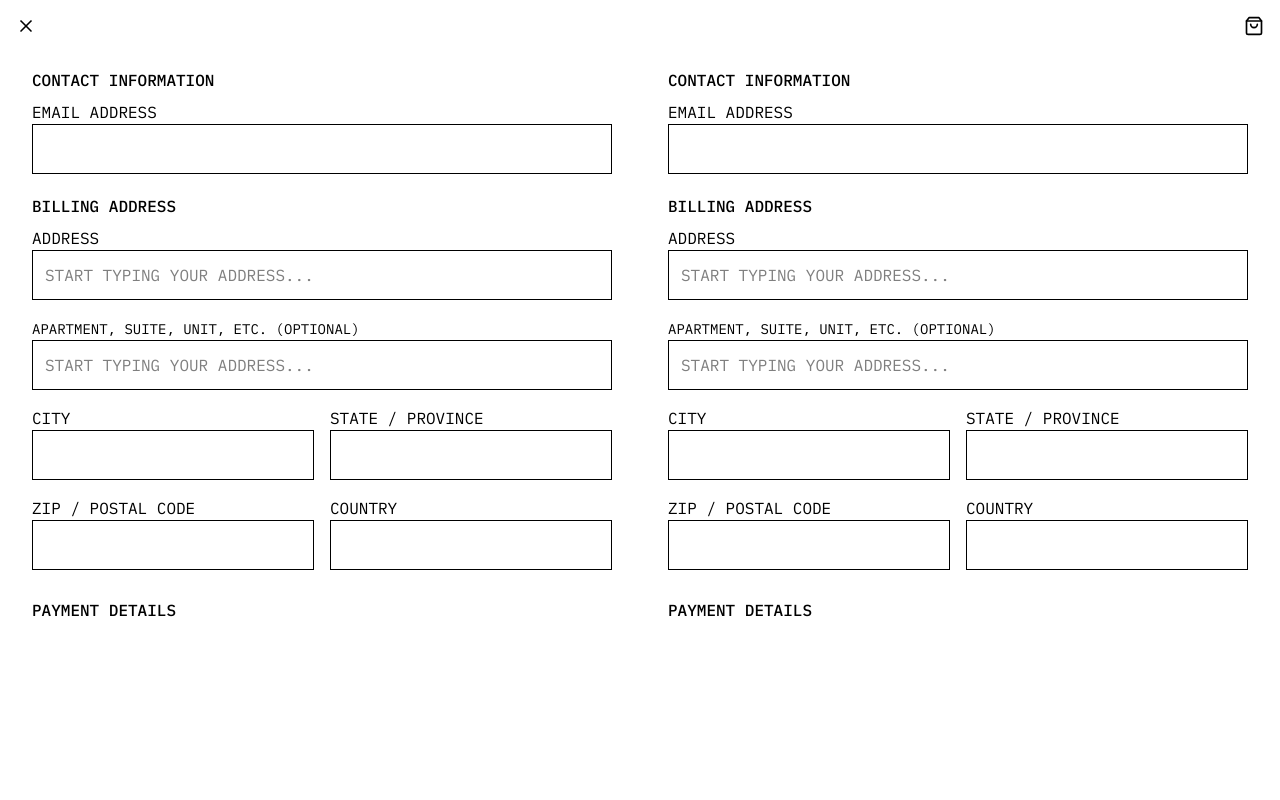
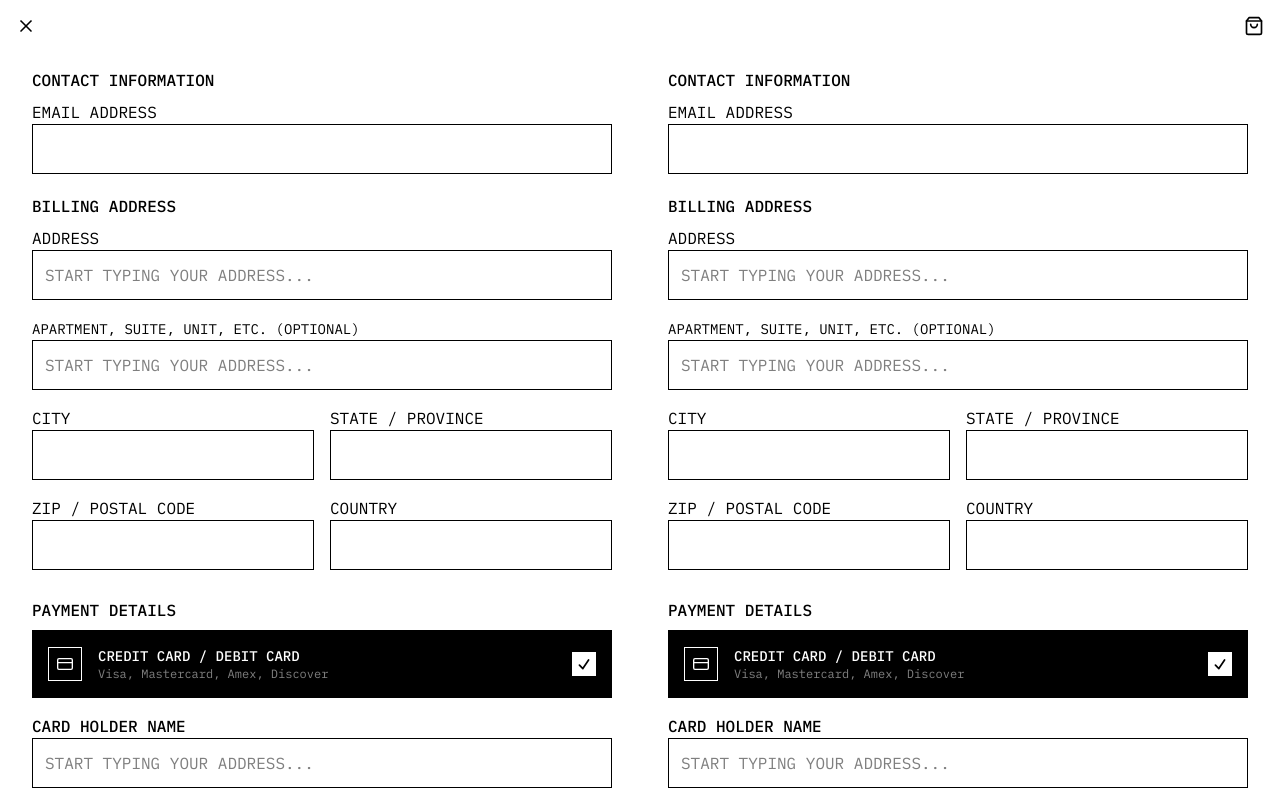
Before and after one commit to cinquina/meezy, a React (Vite) app in the folder web/: page / in a window 1280 px wide. Both pictures are taken after a click on the button "Open cart". Built offline with nearby package versions, Linux system fonts and the light colour scheme.

Commit message:
Update billing.tsx

```diff
--- a/web/src/home/cart/billing.tsx
+++ b/web/src/home/cart/billing.tsx
@@ -1,4 +1,14 @@
-import { Field, Label, Input } from "@headlessui/react";
+import {
+  Field,
+  Label,
+  Input,
+  Checkbox,
+  Listbox,
+  ListboxButton,
+  ListboxOption,
+  ListboxOptions,
+} from "@headlessui/react";
+import { FiCheck, FiChevronDown, FiCreditCard, FiLock } from "react-icons/fi";
 
 export function BillingCard() {
   return (
@@ -11,7 +21,7 @@ export function BillingCard() {
       <h3 className="text-base font-medium mb-2 mt-5">BILLING ADDRESS</h3>
       <div className="flex flex-col gap-4 mb-2">
         <Field>
-          <Label >ADDRESS</Label>
+          <Label>ADDRESS</Label>
           <Input
             placeholder="START TYPING YOUR ADDRESS..."
             className="w-full border border-black p-3"
@@ -28,24 +38,162 @@ export function BillingCard() {
         </Field>
         <div className="grid grid-cols-2 grid-rows-2 gap-4">
           <Field className="flex-1">
-            <Label >CITY</Label>
+            <Label>CITY</Label>
             <Input className="w-full border border-black p-3" />
           </Field>
           <Field className="flex-1">
-            <Label >STATE / PROVINCE</Label>
+            <Label>STATE / PROVINCE</Label>
             <Input className="w-full border border-black p-3" />
           </Field>
           <Field className="flex-1">
-            <Label >ZIP / POSTAL CODE</Label>
+            <Label>ZIP / POSTAL CODE</Label>
             <Input className="w-full border border-black p-3" />
           </Field>
           <Field className="flex-1">
-            <Label >COUNTRY</Label>
+            <Label>COUNTRY</Label>
             <Input className="w-full border border-black p-3" />
           </Field>
         </div>
       </div>
       <h3 className="text-base font-medium mb-2 mt-5">PAYMENT DETAILS</h3>
+      <div className="flex flex-col gap-4 mb-2">
+        <div className="flex items-center justify-between gap-4 bg-black p-4">
+          <div className="flex items-center gap-4">
+            <div className="p-2 border border-white text-white">
+              <FiCreditCard />
+            </div>
+            <div>
+              <p className="text-white text-sm font-medium">
+                CREDIT CARD / DEBIT CARD
+              </p>
+              <p className="text-white/50 text-xs">
+                Visa, Mastercard, Amex, Discover
+              </p>
+            </div>
+          </div>
+
+          <Checkbox checked={true} className="group flex size-6 items-center justify-center bg-black border border-white data-checked:bg-white">
+            <svg
+              className="size-4 stroke-black opacity-0 group-data-checked:opacity-100"
+              viewBox="0 0 14 14"
+              fill="none"
+            >
+              <path
+                d="M3 8L6 11L11 3.5"
+                strokeWidth={1.5}
+                strokeLinecap="round"
+                strokeLinejoin="round"
+              />
+            </svg>
+          </Checkbox>
+        </div>
+        <Field>
+          <Label className="font-medium">CARD HOLDER NAME</Label>
+          <Input
+            placeholder="START TYPING YOUR ADDRESS..."
+            className="w-full border border-black p-3"
+          />
+        </Field>
+        <Field>
+          <Label className="font-medium">CARD NUMBER</Label>
+          <Input
+            placeholder="START TYPING YOUR ADDRESS..."
+            className="w-full border border-black p-3"
+          />
+        </Field>
+        <DateSelector />
+        <div className="flex justify-start items-center bg-black/5 text-black p-4 gap-4">
+          <FiLock />
+          <div>
+            <p className="text-black text-xs font-medium">SECURE PAYMENT</p>
+            <p className="text-black/50 text-xs">
+              All transactions are encrypted and secure
+            </p>
+          </div>
+        </div>
+      </div>
     </div>
   );
 }
+
+function DateSelector() {
+  return (
+    <div className="grid grid-cols-3 gap-4">
+      <Field>
+        <Label className="font-medium">EXP MONTH</Label>
+        <Listbox name="expMonth">
+          <div className="relative">
+            <ListboxButton className="w-full border border-black bg-white p-3 text-left data-focus:outline-2 data-focus:outline-black">
+              {({ value }) => (
+                <span className="flex items-center justify-between">
+                  {value || "MM"}
+                  <FiChevronDown className="size-4" />
+                </span>
+              )}
+            </ListboxButton>
+
+            <ListboxOptions className="absolute z-10 mt-1 max-h-60 w-full overflow-auto border border-black bg-white">
+              {Array.from({ length: 12 }, (_, i) => {
+                const month = String(i + 1).padStart(2, "0");
+
+                return (
+                  <ListboxOption
+                    key={month}
+                    value={month}
+                    className="flex cursor-pointer items-center justify-between p-3 data-focus:bg-black data-focus:text-white"
+                  >
+                    {month}
+                    <FiCheck className="size-4 opacity-0 group-data-selected:opacity-100" />
+                  </ListboxOption>
+                );
+              })}
+            </ListboxOptions>
+          </div>
+        </Listbox>
+      </Field>
+
+      <Field>
+        <Label className="font-medium">EXP YEAR</Label>
+        <Listbox name="expYear">
+          <div className="relative">
+            <ListboxButton className="w-full border border-black bg-white p-3 text-left data-focus:outline-2 data-focus:outline-black">
+              {({ value }) => (
+                <span className="flex items-center justify-between">
+                  {value || "YY"}
+                  <FiChevronDown className="size-4" />
+                </span>
+              )}
+            </ListboxButton>
+
+            <ListboxOptions className="absolute z-10 mt-1 max-h-60 w-full overflow-auto border border-black bg-white">
+              {Array.from({ length: 15 }, (_, i) => {
+                const year = String(new Date().getFullYear() + i).slice(-2);
+
+                return (
+                  <ListboxOption
+                    key={year}
+                    value={year}
+                    className="flex cursor-pointer items-center justify-between p-3 data-focus:bg-black data-focus:text-white"
+                  >
+                    {year}
+                    <FiCheck className="size-4 opacity-0 group-data-selected:opacity-100" />
+                  </ListboxOption>
+                );
+              })}
+            </ListboxOptions>
+          </div>
+        </Listbox>
+      </Field>
+
+      <Field>
+        <Label className="font-medium">SECURITY CODE</Label>
+        <Input
+          placeholder="CVC"
+          inputMode="numeric"
+          maxLength={4}
+          className="w-full border border-black p-3"
+        />
+      </Field>
+    </div>
+  );
+}
```
